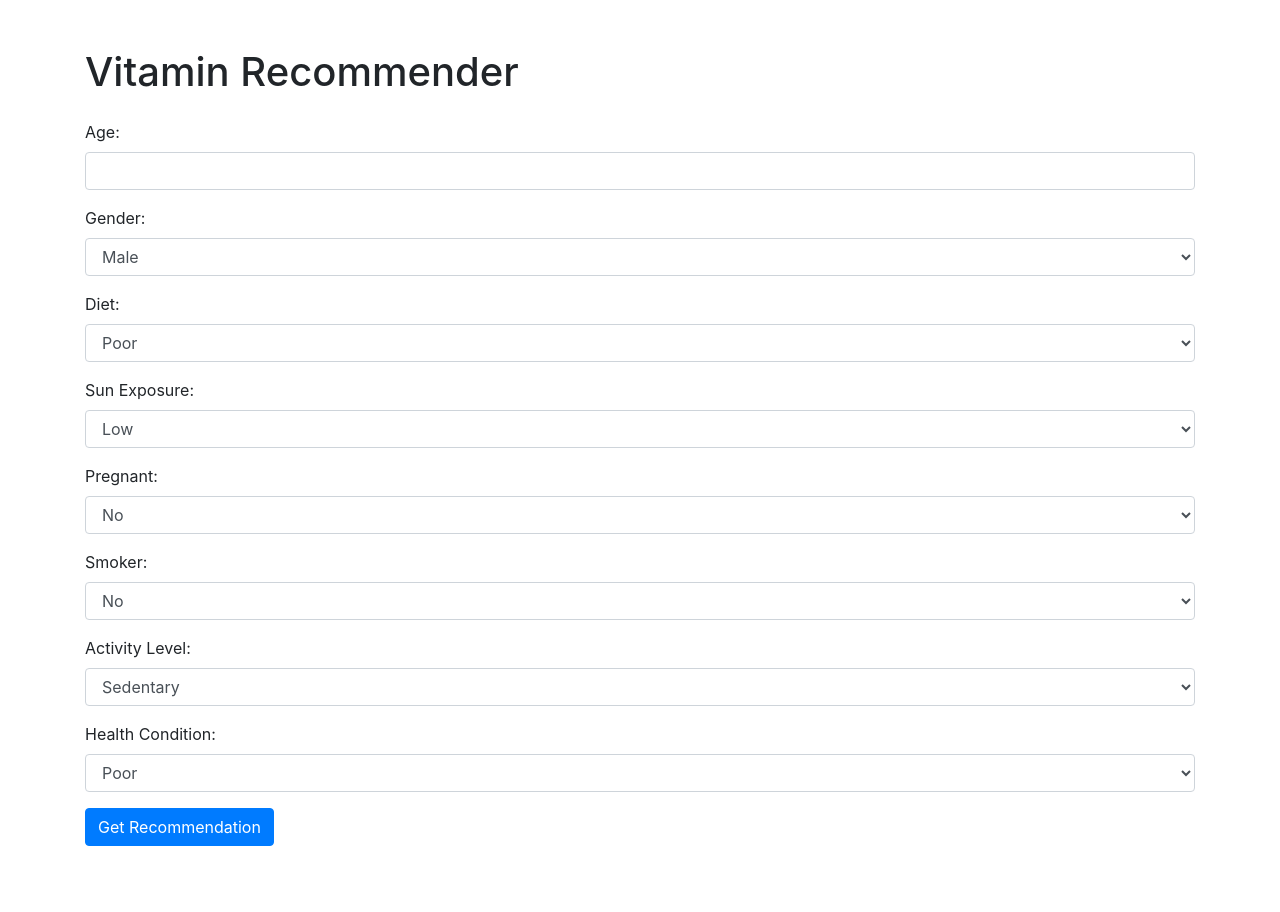
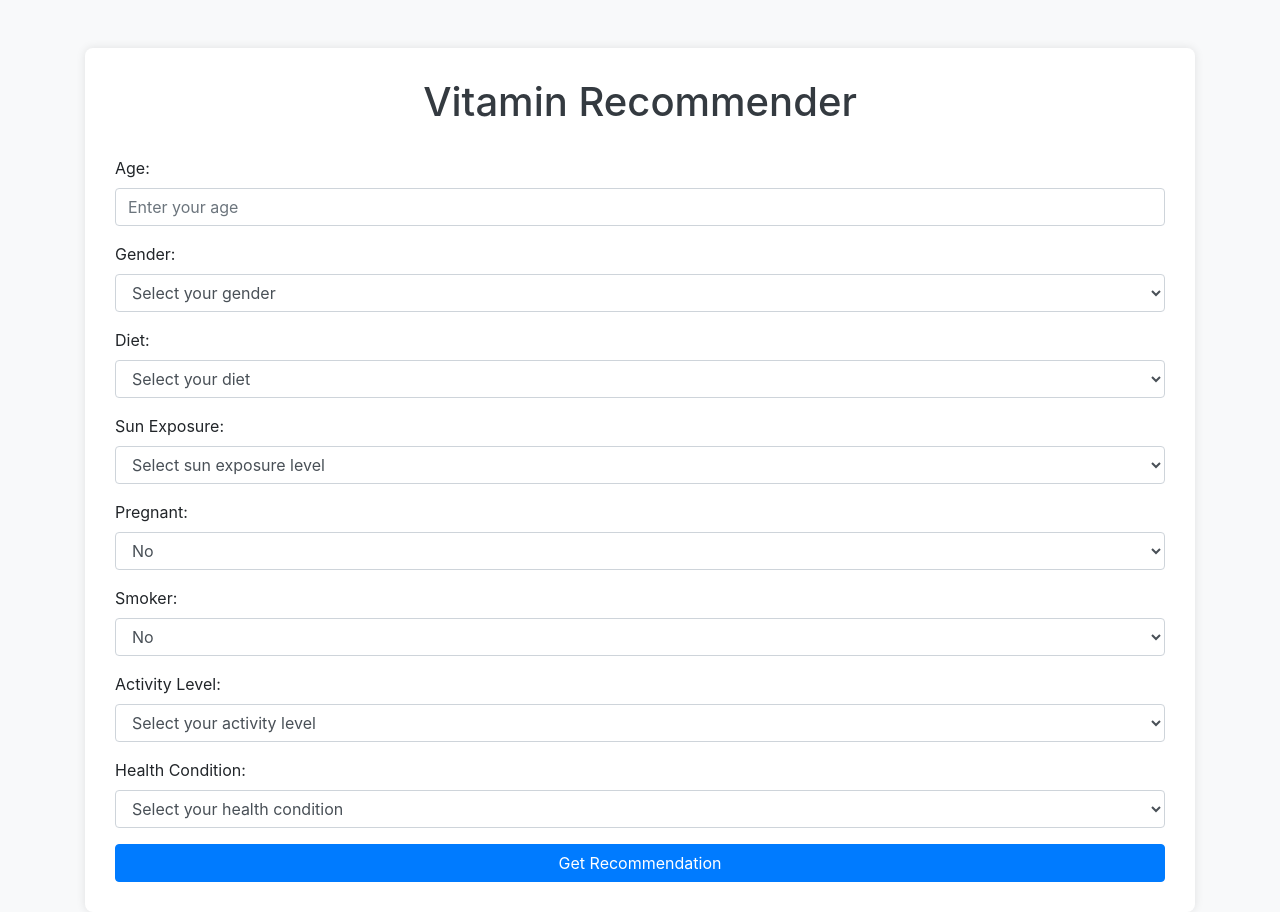
Before and after one commit to siumanmo/COMP5511_groupproject, a plain HTML site: page templates/form.html in a window 1280 px wide. Before the commit the page ends 846 px from the top, so only its background shows below. Drawn offline with nearby package versions, Linux system fonts and the light colour scheme.

Commit message:
update css

```diff
--- a/templates/form.html
+++ b/templates/form.html
@@ -6,20 +6,50 @@
     <meta name="viewport" content="width=device-width, initial-scale=1.0">
     <link rel="stylesheet" href="https://stackpath.bootstrapcdn.com/bootstrap/4.5.2/css/bootstrap.min.css">
     <title>Vitamin Recommender</title>
+    <style>
+        body {
+            background-color: #f8f9fa; /* Light background */
+        }
+
+        h1 {
+            color: #343a40; /* Darker color for the header */
+            text-align: center;
+            margin-bottom: 30px;
+        }
+
+        .form-container {
+            background-color: white;
+            padding: 30px;
+            border-radius: 8px;
+            box-shadow: 0 0 10px rgba(0, 0, 0, 0.1);
+        }
+
+        .btn-primary {
+            background-color: #007bff;
+            border-color: #007bff;
+        }
+
+        .btn-primary:hover {
+            background-color: #0056b3;
+            border-color: #004085;
+        }
+    </style>
 </head>
 
 <body>
-    <div class="container">
-        <h1 class="mt-5">Vitamin Recommender</h1>
-        <form method="POST" class="mt-4">
+    <div class="container mt-5">
+        <div class="form-container">
+            <h1>Vitamin Recommender</h1>
+            <form method="POST">
                 <div class="form-group">
                     <label for="age">Age:</label>
-                <input type="number" name="age" class="form-control" required>
+                    <input type="number" name="age" class="form-control" placeholder="Enter your age" required>
                 </div>
 
                 <div class="form-group">
                     <label for="gender">Gender:</label>
                     <select name="gender" class="form-control" required>
+                        <option value="" disabled selected>Select your gender</option>
                         <option value="male">Male</option>
                         <option value="female">Female</option>
                     </select>
@@ -28,6 +58,7 @@
                 <div class="form-group">
                     <label for="diet">Diet:</label>
                     <select name="diet" class="form-control">
+                        <option value="" disabled selected>Select your diet</option>
                         <option value="poor">Poor</option>
                         <option value="average">Average</option>
                         <option value="good">Good</option>
@@ -38,6 +69,7 @@
                 <div class="form-group">
                     <label for="sun_exposure">Sun Exposure:</label>
                     <select name="sun_exposure" class="form-control">
+                        <option value="" disabled selected>Select sun exposure level</option>
                         <option value="low">Low</option>
                         <option value="medium">Medium</option>
                         <option value="high">High</option>
@@ -63,6 +95,7 @@
                 <div class="form-group">
                     <label for="activity_level">Activity Level:</label>
                     <select name="activity_level" class="form-control" required>
+                        <option value="" disabled selected>Select your activity level</option>
                         <option value="sedentary">Sedentary</option>
                         <option value="light">Light</option>
                         <option value="moderate">Moderate</option>
@@ -73,6 +106,7 @@
                 <div class="form-group">
                     <label for="health_condition">Health Condition:</label>
                     <select name="health_condition" class="form-control">
+                        <option value="" disabled selected>Select your health condition</option>
                         <option value="poor">Poor</option>
                         <option value="fair">Fair</option>
                         <option value="good">Good</option>
@@ -80,8 +114,12 @@
                     </select>
                 </div>
 
-            <button type="submit" class="btn btn-primary">Get Recommendation</button>
+                <button type="submit" class="btn btn-primary btn-block">Get Recommendation</button>
             </form>
         </div>
+    </div>
+    <script src="https://code.jquery.com/jquery-3.5.1.slim.min.js"></script>
+    <script src="https://cdn.jsdelivr.net/npm/@popperjs/core@2.0.7/dist/umd/popper.min.js"></script>
+    <script src="https://stackpath.bootstrapcdn.com/bootstrap/4.5.2/js/bootstrap.min.js"></script>
 </body>
 </html>
```
Also changed, not shown: templates/result.html (+10 -5 lines). Lines whose indentation alone changed are shown as unchanged.
